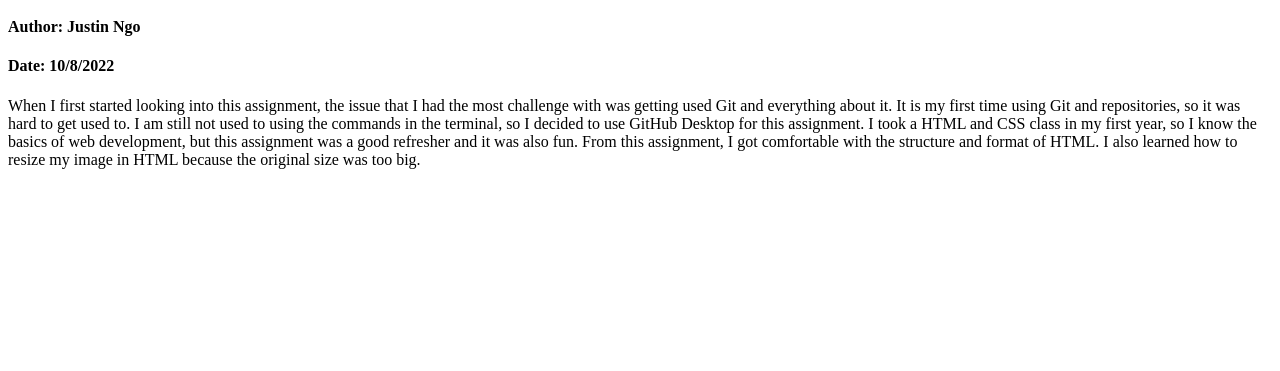
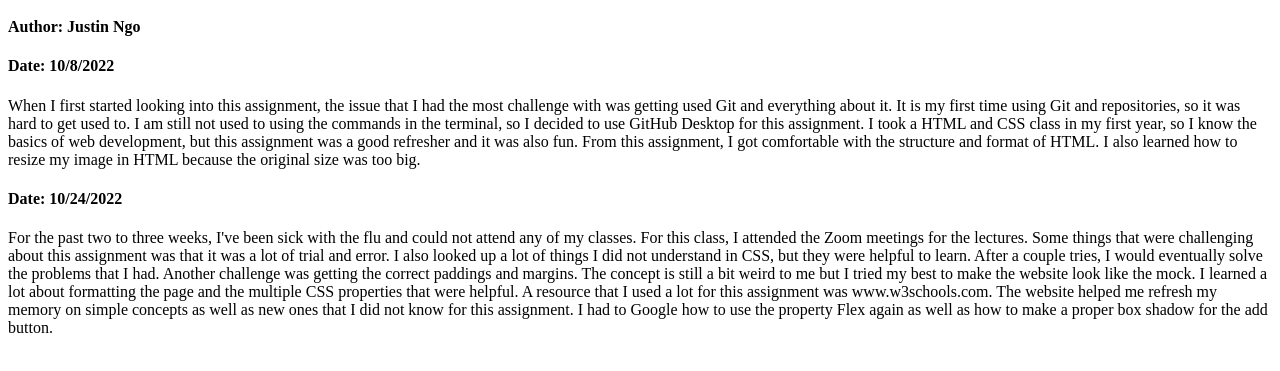
Before and after one commit to justin-ngo-jn/justin-ngo-jn.github.io, a plain HTML site: page blog.html in a window 1280 px wide. Shown: the part 105-476 px from the top of the page. Drawn offline with Linux system fonts and the light colour scheme.

Commit message:
Added blog 2 for Assignment 2 in blog.html

```diff
--- a/blog.html
+++ b/blog.html
@@ -11,7 +11,7 @@
             <h3>Link to the <a href="index.html">index</a></h3>
             <h4>Author: Justin Ngo</h4>
         </div>
-        <div class="reflection">
+        <div class="reflection 1">
             <h4>Date: 10/8/2022</h4>
             <p>
                 When I first started looking into this assignment,
@@ -24,5 +24,18 @@
                 in HTML because the original size was too big.
             </p>
         </div>
+
+        <div class="reflection 2">
+            <h4>Date: 10/24/2022</h4>
+            <p>
+                For the past two to three weeks, I've been sick with the flu and could not attend any of my classes. For this class,
+                I attended the Zoom meetings for the lectures. Some things that were challenging about this assignment was that it was a lot of trial and error.
+                I also looked up a lot of things I did not understand in CSS, but they were helpful to learn. After a couple tries, I would eventually solve the problems that I had.
+                Another challenge was getting the correct paddings and margins. The concept is still a bit weird to me but I tried my best to make the website look like the mock.
+                I learned a lot about formatting the page and the multiple CSS properties that were helpful. A resource that I used a lot for this assignment was
+                www.w3schools.com. The website helped me refresh my memory on simple concepts as well as new ones that I did not know for this assignment.
+                I had to Google how to use the property Flex again as well as how to make a proper box shadow for the add button.
+            </p>
+        </div>
     </body>
 </html>
```
